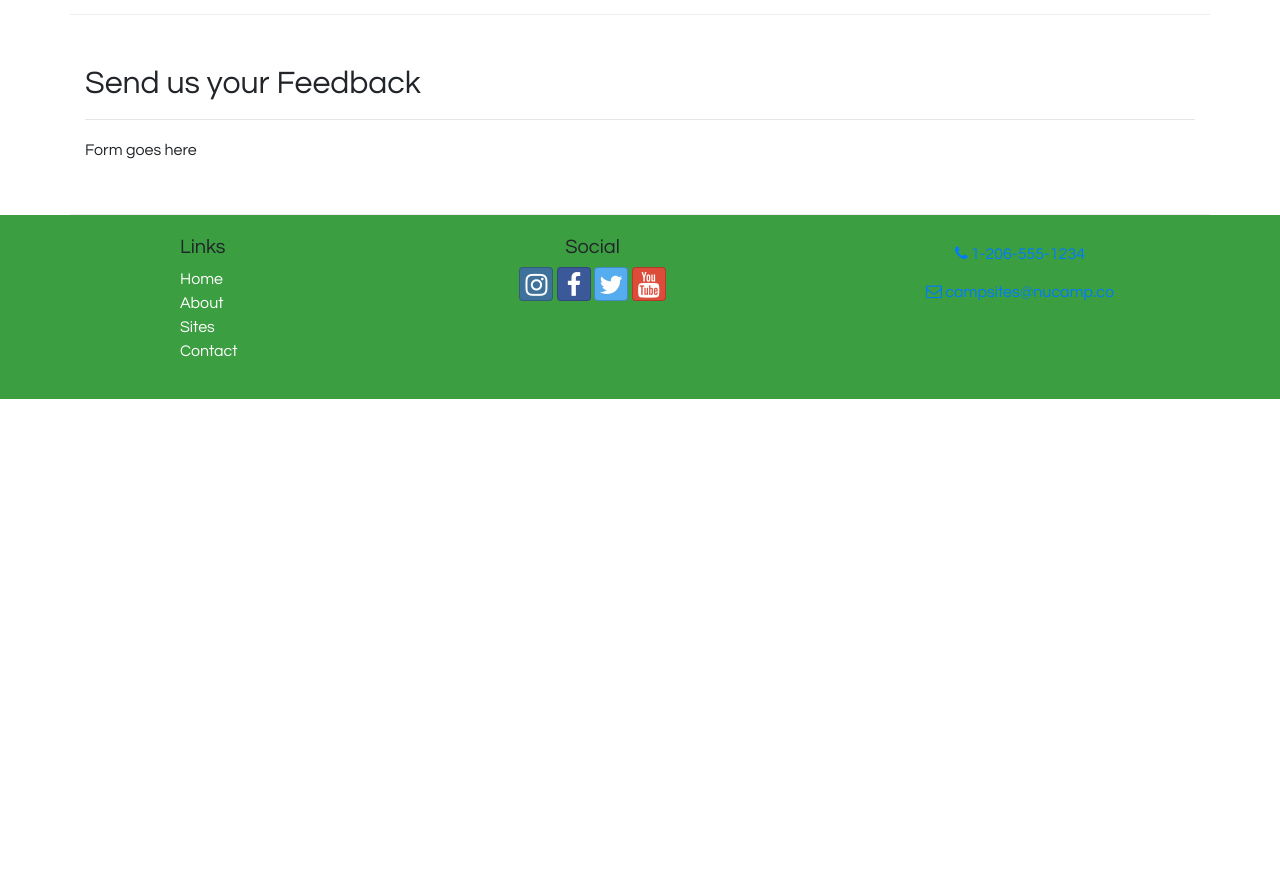
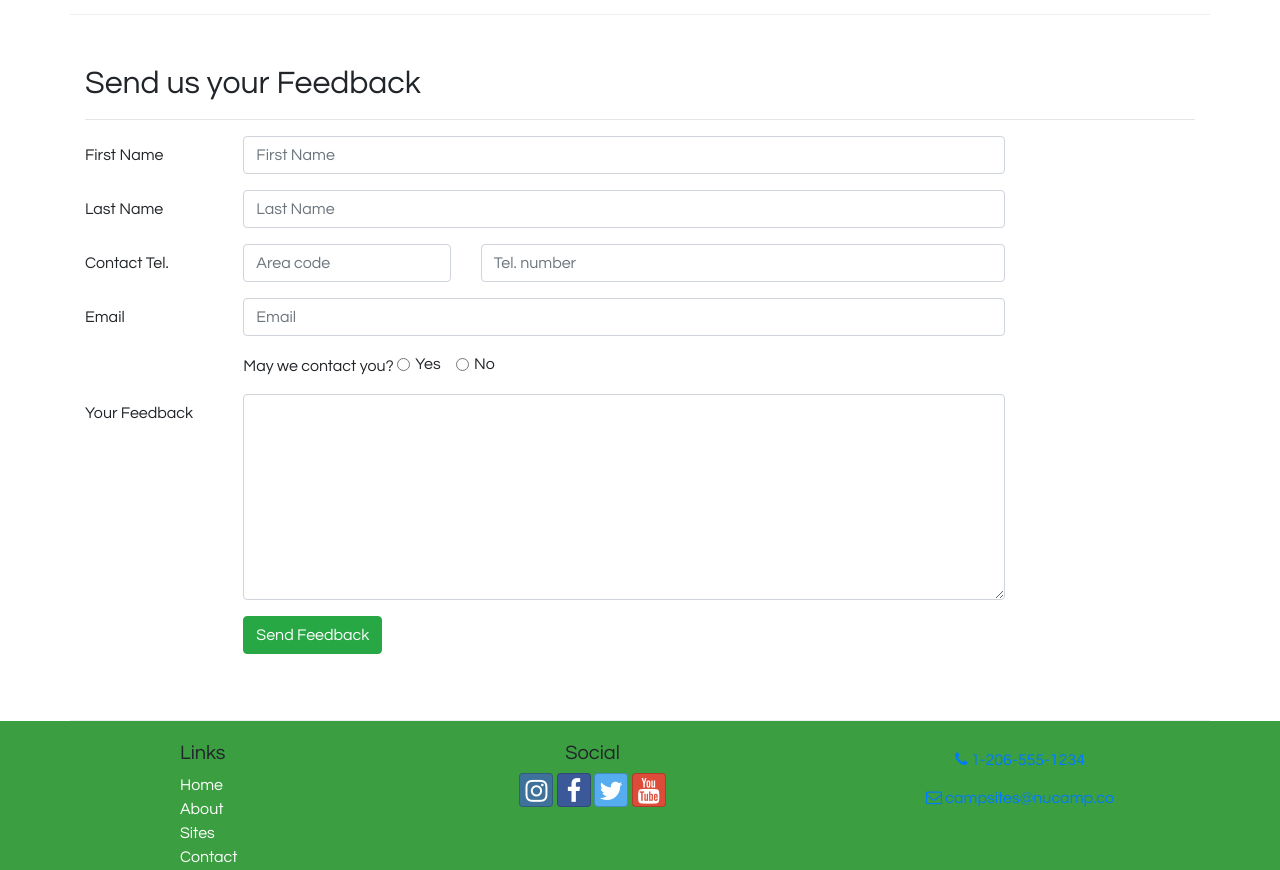
Before and after one commit to kattylucy/nucamp-site, a website: page contactus.html in a window 1280 px wide. Shown: the part 560-1430 px from the top of the page. Before the commit the page ends 959 px from the top, so only its background shows below. Drawn offline with nearby package versions, Linux system fonts and the light colour scheme.

Commit message:
adding form

```diff
--- a/contactus.html
+++ b/contactus.html
@@ -81,7 +81,59 @@
                 <hr />
             </div>
             <div class="col-md-10">
-                Form goes here
+                <form>
+                    <div class="form-group row">
+                        <label for="firstName" class="col-md-2 col-form-label">First Name</label>
+                        <div class="col-md-10">
+                            <input type="text" class="form-control" id="firstName" name="firstName" placeholder="First Name" />
+                        </div>
+                    </div>
+                    <div class="form-group row">
+                        <label for="lastName" class="col-md-2 col-form-label">Last Name</label>
+                        <div class="col-md-10">
+                            <input type="text" class="form-control" id="lastName" name="lastName" placeholder="Last Name" />
+                        </div>
+                    </div>
+                    <div class="form-group row">
+                        <label for="areaCode" class="col-md-2 col-form-label">Contact Tel.</label>
+                        <div class="col-5 col-md-3">
+                            <input type="tel" class="form-control" id="areaCode" name="areaCode" placeholder="Area code" />
+                        </div>
+                        <div class="col-7">
+                            <input type="tel" class="form-control" name="telNum" placeholder="Tel. number" />
+                        </div>
+                    </div>
+                    <div class="form-group row">
+                        <label for="email" class="col-md-2 col-form-label">Email</label>
+                        <div class="col-md-10">
+                            <input type="email" class="form-control" id="email" name="email" placeholder="Email" />
+                        </div>
+                    </div>
+                    <div class="form-group row">
+                        <div class="col offset-md-2">
+                            May we contact you?
+                            <div class="form-check form-check-inline">
+                            <input type="radio" class="form-check-input" id="contactYes" name="contactRadios" value="yes" />
+                                <label for="contactYes" class="form-check-label">Yes</label>
+                            </div>
+                            <div class="form-check form-check-inline">
+                            <input type="radio" class="form-check-input" id="contactNo" name="contactRadios" value="no" />
+                                <label for="contactNo" class="form-check-label">No</label>
+                            </div>
+                        </div>
+                    </div>
+                    <div class="form-group row">
+                        <label for="feedback" class="col-md-2 col-form-label">Your Feedback</label>
+                        <div class="col-md-10">
+                            <textarea class="form-control" id="feedback" name="feedback" rows="8"></textarea>
+                        </div>
+                    </div>
+                    <div class="form-group row">
+                        <div class="offset-md-2 col-md-10">
+                            <button type="submit" class="btn btn-success">Send Feedback</button>
+                        </div>
+                    </div>
+                </form>
             </div>
        </div>
 
```
